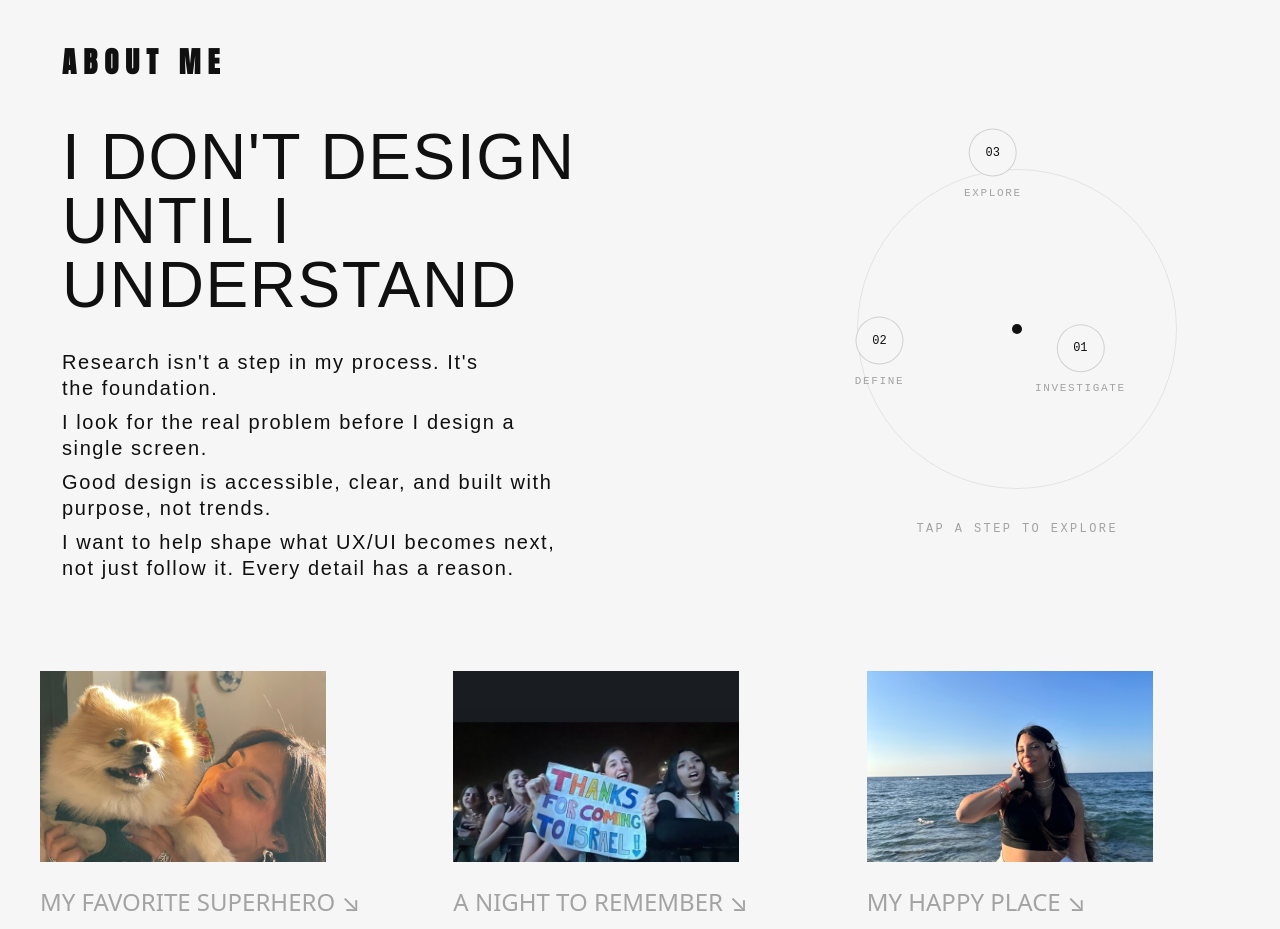
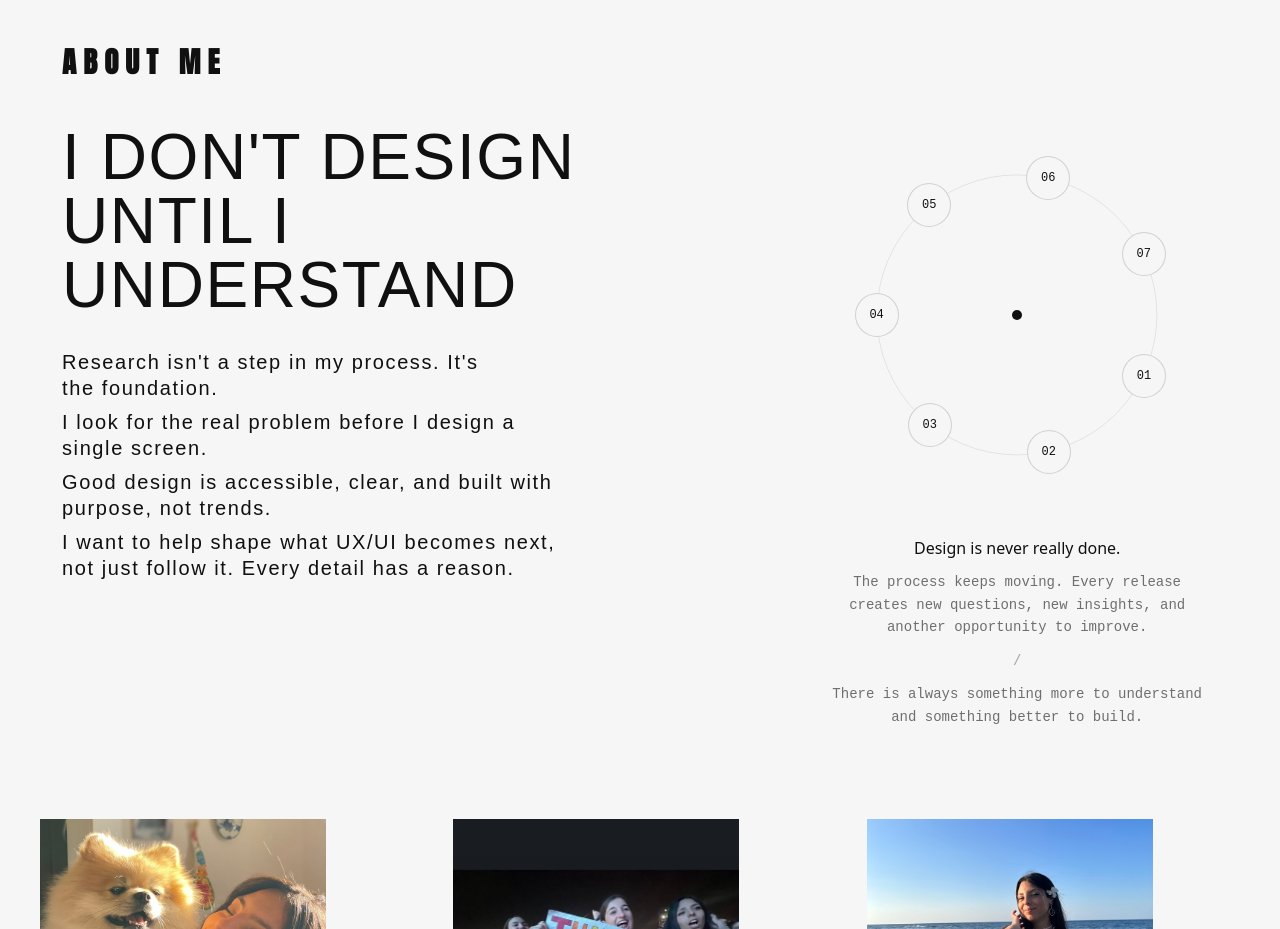
Before and after one commit to ErezGartsman/ShayShaibi, a React (Vite) app: page / in a window 1280 px wide. Shown: the part 2560-3489 px from the top of the page. Built offline with nearby package versions, Linux system fonts and the light colour scheme; a web font is replaced by a local one.

Commit message:
Update portfolio

```diff
--- a/src/components/ProcessOrbit.jsx
+++ b/src/components/ProcessOrbit.jsx
@@ -7,35 +7,71 @@ const steps = [
   {
     number: '01',
     title: 'INVESTIGATE',
-    tagline: "Before I design anything, I need to understand what I'm really solving.",
-    body: "I start by going beyond the brief. I talk to the client, their team, and when relevant, the people who will eventually build or work with the product. I explore the business, its goals, audience, existing processes and the impact of the problem. Then I research competitors, parallel markets and other industries to understand what already exists, and identify where the opportunities are.",
-    keywords: ['Business', 'Stakeholders', 'Users', 'Market', 'Competitors', 'Adjacent Industries'],
+    tagline: 'Understand before deciding.',
+    body: "I go beyond the brief to understand the business, the people behind it, the users, the market, and the context surrounding the problem.",
+    keywords: ['Stakeholder conversations', 'User research', 'Market research', 'Competitor analysis', 'Adjacent markets', 'Team & workflow'],
   },
   {
     number: '02',
     title: 'DEFINE',
-    tagline: 'I turn research into clear challenges.',
-    body: 'I identify the real problem, user needs, business goals, constraints and opportunities. Then I continue researching wherever an unanswered question remains.',
-    keywords: ['Challenges', 'Pain Points', 'Needs', 'Goals', 'Opportunities', 'Constraints'],
+    tagline: 'Turn research into the right questions.',
+    body: "I translate what I've learned into clear challenges, needs, goals, constraints, and opportunities, and keep researching wherever something still doesn't make sense.",
+    keywords: ['Problem definition', 'Pain points', 'User needs', 'Business goals', 'Constraints', 'Opportunities'],
   },
   {
     number: '03',
     title: 'EXPLORE',
-    tagline: "I don't jump into the first solution that comes to mind.",
-    body: "I collect references from direct competitors and unexpected worlds, sketch ideas by hand, and explore multiple visual and experience directions before committing to one. I look beyond the obvious. Sometimes the best solution for one industry is hiding in a completely different one.",
-    keywords: ['References', 'Cross-industry Inspiration', 'Sketches', '3 to 6 Directions', 'Visual Language'],
+    tagline: 'Look beyond the obvious.',
+    body: "I explore multiple directions before committing to one, from direct competitors to completely different worlds that might hold a better idea. I sketch by hand, collect references, and develop several possible directions before narrowing them down with the client. Some of my best references come from gaming, luxury, entertainment, and other industries that have nothing to do with the brief.",
+    keywords: ['Inspiration', 'Hand sketches', 'Cross-industry research', 'Visual directions', '3 to 6 concepts'],
+  },
+  {
+    number: '04',
+    title: 'STRUCTURE',
+    tagline: 'Make it work before making it pretty.',
+    body: "Once the direction is clear, I build the experience from the inside out. I map the journey, organize the information, define the flows, and create low-fidelity wireframes before touching the final UI.",
+    keywords: ['User flows', 'Information architecture', 'Sitemap', 'Low-fi wireframes', 'Interaction logic'],
+  },
+  {
+    number: '05',
+    title: 'DESIGN',
+    tagline: 'Turn the system into an experience.',
+    body: "With the structure in place, I develop the visual language, build the design system, and turn the experience into a polished, consistent interface. Whether I'm working in Figma or building with AI-assisted tools, I define the system first so the experience stays consistent as it grows.",
+    keywords: ['Visual language', 'Design system', 'Components', 'Typography', 'UI', 'Interactive prototype'],
+  },
+  {
+    number: '06',
+    title: 'VALIDATE',
+    tagline: 'Test. Learn. Change. Repeat.',
+    body: "I put the prototype in front of real users and give them tasks instead of explaining how the product should work. Where do they hesitate? What do they misunderstand? What can't they find? Those moments become the next iteration. Validating isn't approving. It's what sends me back to refine the structure and the design.",
+    keywords: ['Usability testing', 'Task-based testing', 'Accessibility', 'Feedback', 'Iteration', 'Prototype refinement'],
+  },
+  {
+    number: '07',
+    title: 'DELIVER',
+    tagline: 'Stay involved until it works.',
+    body: "I don't consider a folder or a handoff document the end of my job. I sit with developers, explain the decisions behind the experience, answer questions, review the implementation, and make sure the final product stays true to the design.",
+    keywords: ['Developer handoff', '1:1 collaboration', 'Specs', 'Design QA', 'Implementation review'],
   },
 ]
 
-const RADIUS = 128
+/* Both expressed as % of the container's own width/height, not fixed pixels, so
+   the ring and every node stay correctly proportioned (nodes exactly ON the
+   ring line) no matter how wide this component's grid column actually renders
+   between the lg breakpoint and a wide desktop screen. */
+const RING_SIZE_PCT = 74
+const NODE_RADIUS_PCT = RING_SIZE_PCT / 2
 
-/* Radial process diagram: three steps orbit a fixed center, slowly auto-rotating.
-   Clicking a node stops the rotation and expands a card with the full step
-   content below the ring; clicking the same node again (or picking another)
-   resumes/switches. Monochrome throughout to match the site's achromatic system
-   — this is the same "orbit" concept as typical animated timeline components,
-   rebuilt with plain CSS/Framer Motion instead of a shadcn/Next.js stack, since
-   this project uses neither. */
+/* Radial process diagram: seven steps orbit a fixed center, slowly auto-rotating.
+   With seven items, permanent text labels under each node would collide with
+   each other at narrower desktop widths, so the ring itself only carries the
+   step numbers (plus a native tooltip + aria-label), and the full title only
+   appears once a node is active, in the card below the ring. Clicking a node
+   stops the rotation and shows its full content; clicking the same node again
+   (or picking another) resumes/switches. Monochrome throughout to match the
+   site's achromatic system: this is the same "orbit" concept as typical
+   animated timeline components, rebuilt with plain CSS/Framer Motion instead
+   of a shadcn/Next.js stack, since this project uses neither. */
 export default function ProcessOrbit() {
   const [angle, setAngle] = useState(0)
   const [activeIndex, setActiveIndex] = useState(null)
@@ -43,7 +79,7 @@ export default function ProcessOrbit() {
   useEffect(() => {
     if (activeIndex !== null) return
     const id = setInterval(() => {
-      setAngle((a) => (a + 0.25) % 360)
+      setAngle((a) => (a + 0.2) % 360)
     }, 50)
     return () => clearInterval(id)
   }, [activeIndex])
@@ -52,35 +88,34 @@ export default function ProcessOrbit() {
 
   return (
     <div className="flex flex-col items-center">
-      <div className="relative h-[320px] w-[320px]">
-        <div className="absolute inset-0 rounded-full border border-line-soft" />
+      <div className="relative aspect-square w-full max-w-[380px]">
+        <div className="absolute left-1/2 top-1/2 aspect-square -translate-x-1/2 -translate-y-1/2 rounded-full border border-line-soft" style={{ width: `${RING_SIZE_PCT}%` }} />
         <div className="absolute left-1/2 top-1/2 h-2.5 w-2.5 -translate-x-1/2 -translate-y-1/2 rounded-full bg-ink" />
 
         {steps.map((step, i) => {
           const nodeAngle = ((i / steps.length) * 360 + angle) % 360
           const radian = (nodeAngle * Math.PI) / 180
-          const x = RADIUS * Math.cos(radian)
-          const y = RADIUS * Math.sin(radian)
+          const xPct = NODE_RADIUS_PCT * Math.cos(radian)
+          const yPct = NODE_RADIUS_PCT * Math.sin(radian)
           const isActive = activeIndex === i
 
           return (
             <button
               key={step.number}
               type="button"
+              title={step.title}
+              aria-label={`${step.number} ${step.title}`}
+              aria-pressed={isActive}
               onClick={() => setActiveIndex((prev) => (prev === i ? null : i))}
-              aria-pressed={isActive}
-              className="absolute left-1/2 top-1/2 flex -translate-x-1/2 -translate-y-1/2 flex-col items-center gap-2"
-              style={{ transform: `translate(calc(-50% + ${x}px), calc(-50% + ${y}px))` }}
+              className="absolute -translate-x-1/2 -translate-y-1/2"
+              style={{ left: `${50 + xPct}%`, top: `${50 + yPct}%` }}
             >
               <span
-                className={`flex h-12 w-12 items-center justify-center rounded-full border font-mono text-xs transition-colors duration-300 ${
+                className={`flex h-11 w-11 items-center justify-center rounded-full border font-mono text-xs transition-colors duration-300 ${
                   isActive ? 'border-ink bg-ink text-paper' : 'border-line bg-paper text-ink'
                 }`}
               >
                 {step.number}
-              </span>
-              <span className="whitespace-nowrap font-mono text-[11px] uppercase tracking-[0.15em] text-dim">
-                {step.title}
               </span>
             </button>
           )
@@ -105,21 +140,28 @@ export default function ProcessOrbit() {
               <p className="mt-3 font-sans text-base font-medium leading-snug text-ink">{active.tagline}</p>
               <p className="mt-3 font-mono text-sm leading-relaxed text-grey">{active.body}</p>
               <div className="mt-4 border-t border-line-soft pt-4">
-                <p className="font-mono text-[11px] uppercase tracking-[0.15em] text-dim">What I look into</p>
+                <p className="font-mono text-[11px] uppercase tracking-[0.15em] text-dim">What happens here</p>
                 <p className="mt-2 font-mono text-sm text-ink">{active.keywords.join(' · ')}</p>
               </div>
             </motion.div>
           ) : (
-            <motion.p
+            <motion.div
               key="hint"
               initial={{ opacity: 0 }}
               animate={{ opacity: 1 }}
               exit={{ opacity: 0 }}
               transition={{ duration: 0.35, ease }}
-              className="text-center font-mono text-xs uppercase tracking-[0.2em] text-dim"
+              className="text-center"
             >
-              Tap a step to explore
-            </motion.p>
+              <p className="font-sans text-base font-medium leading-snug text-ink">Design is never really done.</p>
+              <p className="mt-3 font-mono text-sm leading-relaxed text-grey">
+                The process keeps moving. Every release creates new questions, new insights, and another opportunity to improve.
+              </p>
+              <p className="mt-3 font-mono text-sm text-dim">/</p>
+              <p className="mt-3 font-mono text-sm leading-relaxed text-grey">
+                There is always something more to understand and something better to build.
+              </p>
+            </motion.div>
           )}
         </AnimatePresence>
       </div>
```
Also changed, not shown: public/favicon.svg (deleted).
